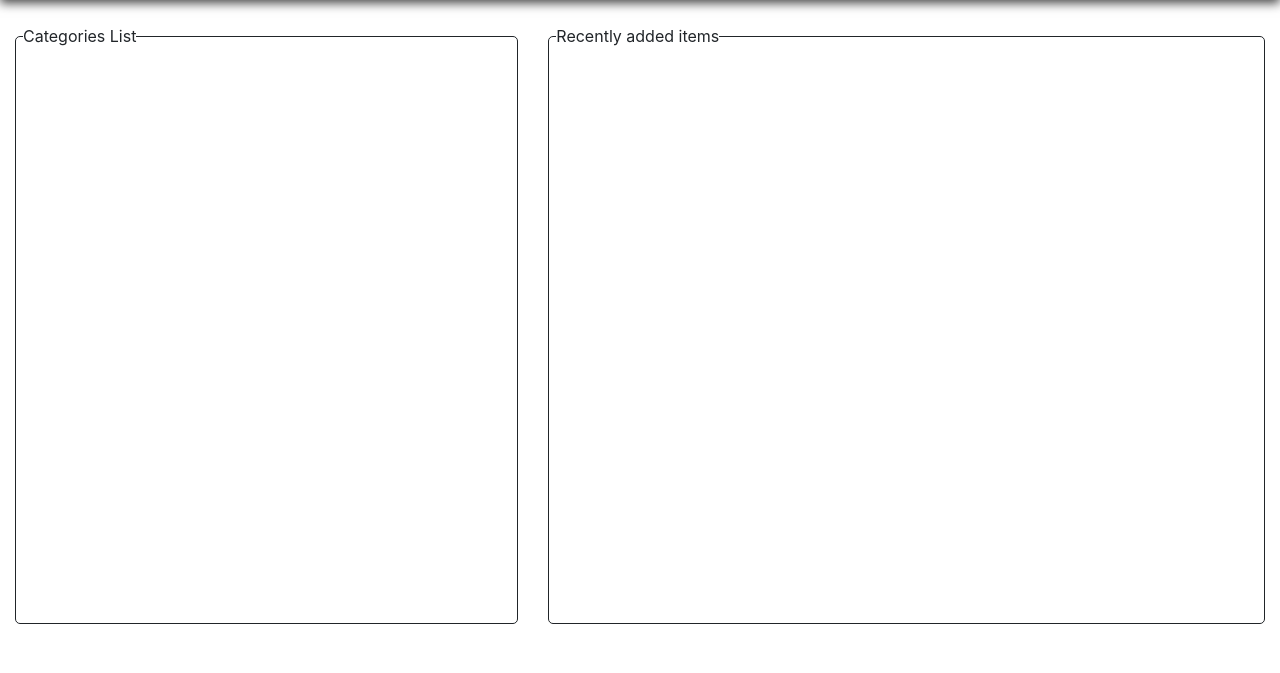
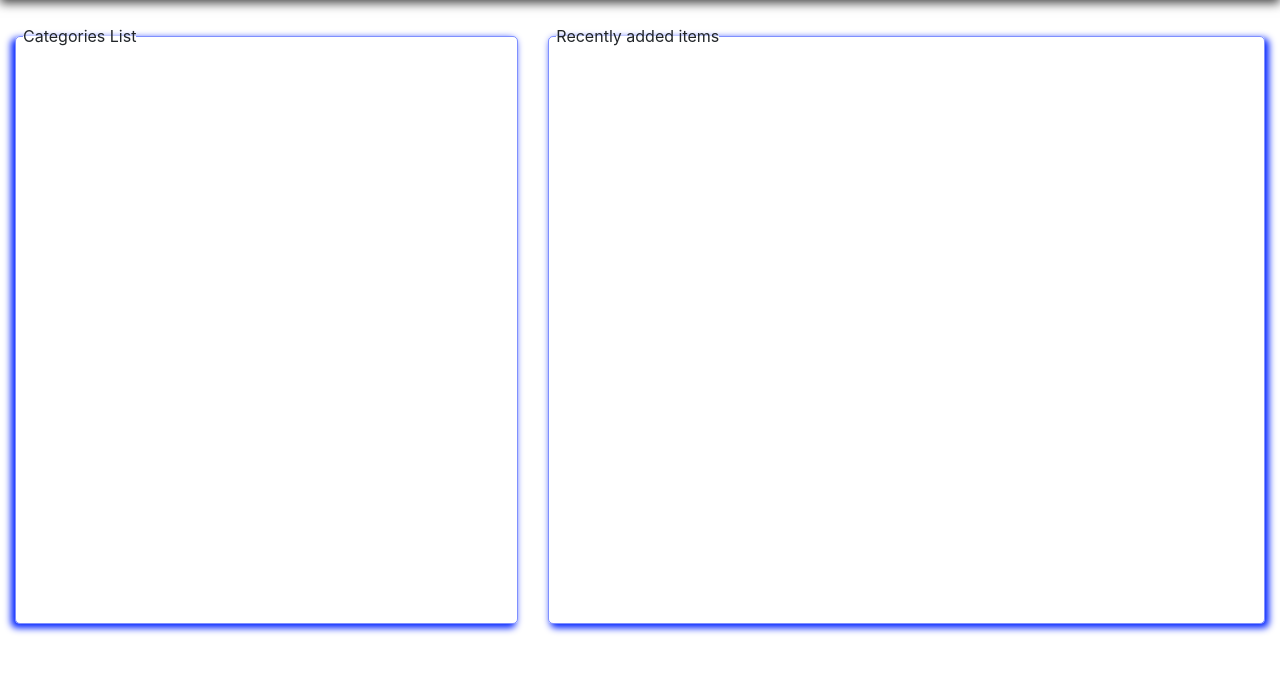
Before and after one commit to pierva/catalog-app, a Flask app: page / in a window 1280 px wide. Shown: the part 56-729 px from the top of the page. Run offline with Flask 2, Linux system fonts and the light colour scheme; data that the repository does not hold is empty; some libraries are stand-ins or nearby versions.

Commit message:
chore: Style the fieldset

```diff
--- a/static/css/custom_style.css
+++ b/static/css/custom_style.css
@@ -1,5 +1,5 @@
 fieldset{
-  border: 1px solid;
+  border: 1px solid rgba(0,34,255,0.5);
   padding: 7px;
   border-radius: 5px;
   height: 600px;
@@ -17,6 +17,18 @@ legend{
   box-shadow: 0px 3px 10px 0px rgba(0,0,0,0.75);
 }
 
+.item-field{
+  -webkit-box-shadow: 3px 3px 7px 1px rgba(0,34,255,1);
+   -moz-box-shadow: 3px 3px 7px 1px rgba(0,34,255,1);
+   box-shadow: 3px 3px 7px 1px rgba(0,34,255,1);
+}
+
+.category-field{
+  -webkit-box-shadow: -3px 3px 7px 1px rgba(0,34,255,1);
+  -moz-box-shadow: -3px 3px 7px 1px rgba(0,34,255,1);
+  box-shadow: -3px 3px 7px 1px rgba(0,34,255,1);
+}
+
 .flash-container{
   margin-top: 80px;
 }
@@ -24,21 +36,6 @@ legend{
 .scrollable{
   height: 90%;
   overflow: auto;
-}
-
-.categories-container{
-  background: #616369;
-  border: 1px solid #989898;
-  border-radius: 3px;
-  padding: 5px;
-  font-size: 1.2rem;
-  color: rgb(189, 189, 189);
-  -webkit-box-shadow: 0px 0px 15px -2px rgba(255,255,255,1);
-  -moz-box-shadow: 0px 0px 15px -2px rgba(255,255,255,1);
-  box-shadow: 0px 0px 15px -2px rgba(255,255,255,1);
-  cursor: pointer;
-  transition: all 0.3s ease-in-out;
-  text-align: center;
 }
 
 .page-title{
@@ -132,6 +129,11 @@ legend{
   font-weight: bold;
 }
 
+.error-li{
+  text-align: center;
+  color: #dc3545;
+}
+
 #deleteModal .modal-header,
 #deleteModal .modal-header .close{
   background-color: rgb(176, 9, 9);
--- a/templates/home.html
+++ b/templates/home.html
@@ -9,9 +9,9 @@
   <div class="container-fluid">
     <div class="row mt-5">
       <div class="col-md-5">
-        <fieldset class="mb-3">
+        <fieldset class="mb-3 category-field">
           <legend>Categories List</legend>
-          <div class="scrollable">
+          <div class="scrollable categories-container">
 
             {% for category in categories %}
             <div class="d-inline-flex w-100 controls">
@@ -58,7 +58,7 @@
         </fieldset>
       </div>
       <div class="col-md-7 mb-3">
-        <fieldset class="mb-3">
+        <fieldset class="mb-3 item-field">
           <legend>Recently added items</legend>
           <div class="scrollable">
             <div class="item-container">
```
